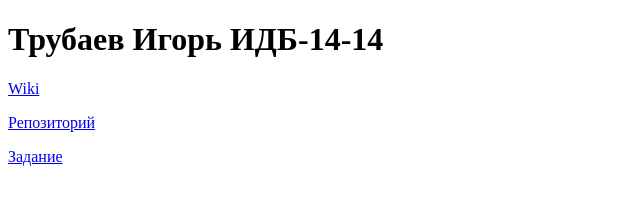
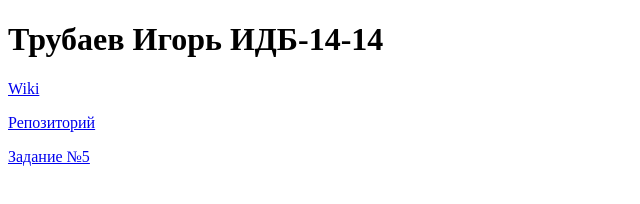
Before and after one commit to grioz/laba, a plain HTML site: page index.html in a window 1280 px wide. Shown: the full height of the page, 0-640 px from the left. Drawn offline with Linux system fonts and the light colour scheme.

Commit message:
Update index.html

```diff
--- a/index.html
+++ b/index.html
@@ -16,6 +16,6 @@
    <h1>Трубаев Игорь ИДБ-14-14</h1>
 <p><a href='https://github.com/grioz/laba/wiki'>Wiki</a></p>
 <p><a href='https://github.com/grioz/laba'>Репозиторий</a></p>
-    <p><a href='https://github.com/Zato4ka/Laba/wiki/Задание-№-5-"Диаграмма-деятельности-с-плавательными-дорожками"'>Задание</a></p>
+    <p><a href='https://github.com/Zato4ka/Laba/wiki/Задание-№-5-"Диаграмма-деятельности-с-плавательными-дорожками"'>Задание №5</a></p>
   </body>
 </html>
```
